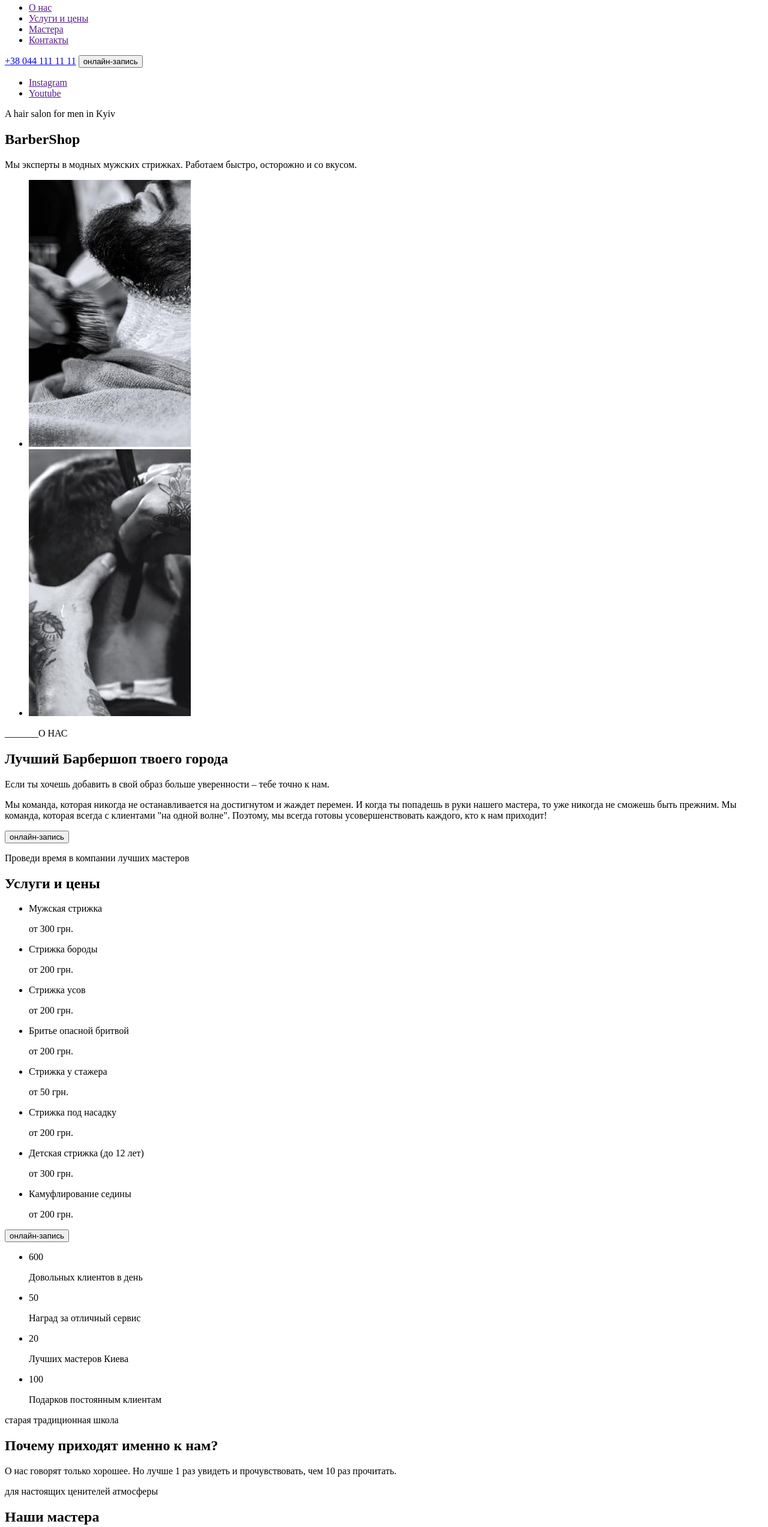
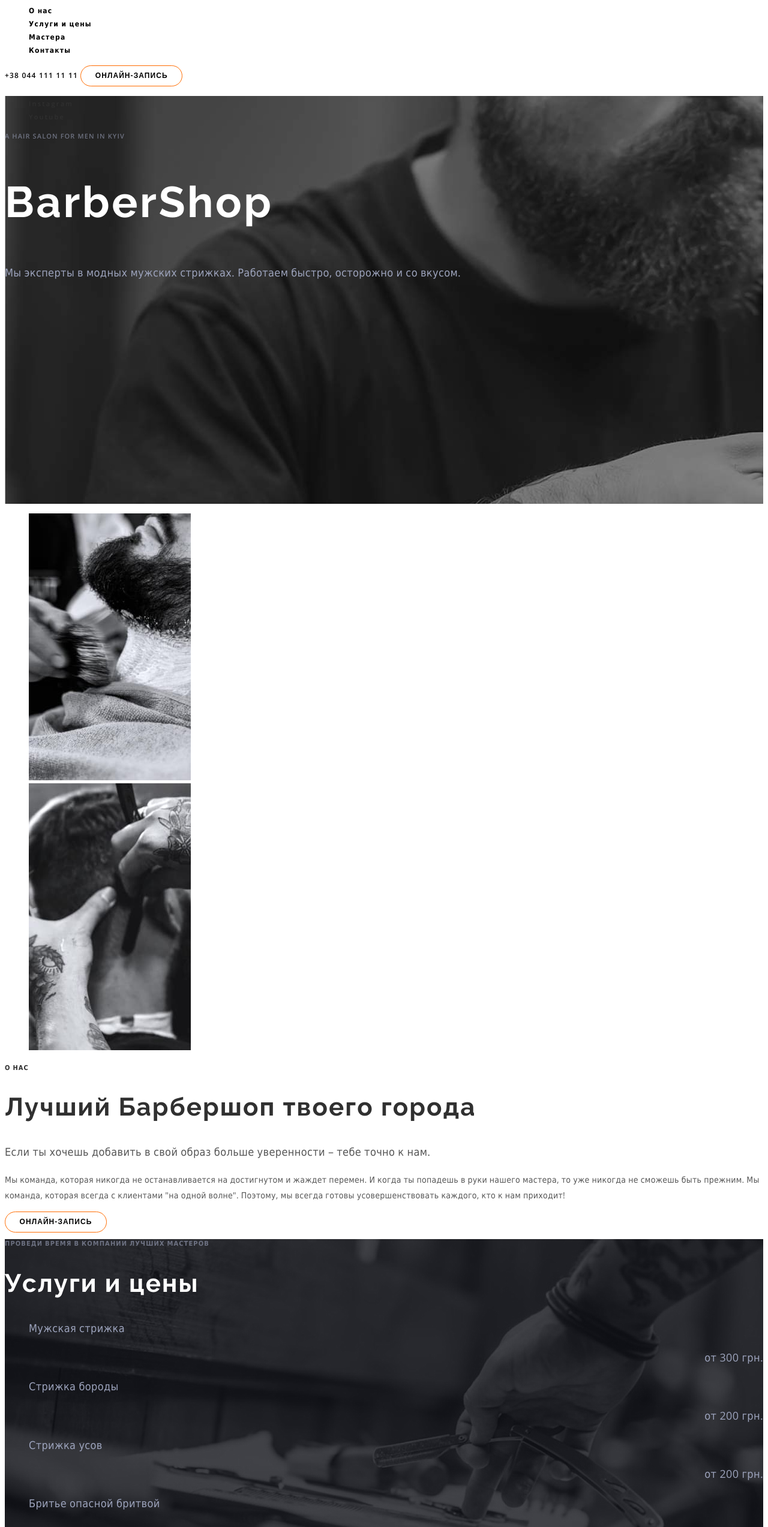
Before and after one commit to yanakhorolska/barber-shop, a plain HTML site: page index.html in a window 1280 px wide. Shown: the part 80-2626 px from the top of the page at 60% size. Drawn offline with nearby package versions, Linux system fonts and the light colour scheme.

Commit message:
added styles: fonts, colors, fons

```diff
--- /dev/null
+++ b/css/styles.css
@@ -0,0 +1,317 @@
+body {
+    font-family: 'Open Sans', 'Tahoma', sans-serif;
+    background-color: #fff;
+    color: #fff;
+}
+/* font-family: 'Raleway', sans-serif; */
+:root {
+    --brand-color: #FF6C00;
+    --blue-text-color: #9DA4BD;
+    --dark-text-color: #303030;
+    --paragraf-color: #555555;
+    --bg-color: #F7F7F7;
+}
+.button {
+    border: 1px solid #FF6C00;
+    border-radius: 25px;
+    background-color: transparent;
+    cursor: pointer;
+    height: 35px;
+    width: 170px;
+    font-weight: 600;
+    font-size: 12px;
+    line-height: 1.3;
+    letter-spacing: 0.09em;
+    text-transform: uppercase;
+    color: #000;
+}
+/* header */
+.header-list .header-item {
+    list-style: none;
+}
+.header-list .header-list-link {
+    text-decoration: none;
+    color: #000;
+    font-weight: 600;
+    font-size: 12px;
+    line-height: 1.3;
+    letter-spacing: 0.1em;
+}
+.header-list .header-list-link:hover {
+    color: var(--brand-color);
+}
+.header .header-phone {
+    font-weight: 600;
+    font-size: 12px;
+    line-height: 1.3;
+    letter-spacing: 0.1em;
+    text-transform: uppercase;
+    color: #000;
+    text-decoration: none;
+}
+/* hero */
+.hero {
+    background: url(../img/Sliderimg3.jpg);
+    height: 680px;
+}
+.hero .hero-over-title {
+    font-weight: 600;
+    font-size: 11px;
+    line-height: 1.36;
+    letter-spacing: 0.1em;
+    text-transform: uppercase;
+    color: rgba(157, 164, 189, 0.6);
+}
+.hero .hero-title {
+    font-family: 'Raleway';
+    font-size: 72px;
+    line-height: 1.18;
+    letter-spacing: 0.05em;
+}
+.hero .hero-descr {
+    font-size: 18px;
+    line-height: 1.7;
+    letter-spacing: 0.02em;
+    color: var(--blue-text-color);
+}
+.hero .hero-item-link {
+    text-decoration: none;
+    font-weight: 600;
+    font-size: 11px;
+    line-height: 1.36;
+    letter-spacing: 0.2em;
+    color: var(--dark-text-color);
+}
+.hero .hero-item {
+    list-style: none;
+}
+.hero .hero-item-link:hover {
+    color: var(--brand-color);
+}
+/* about */
+.about .about-over-title {
+    font-weight: 600;
+    font-size: 11px;
+    line-height: 15px;
+    letter-spacing: 0.1em;
+    text-transform: uppercase;
+    color: var(--dark-text-color);
+}
+.about .about-title {
+    font-family: 'Raleway';
+    font-size: 42px;
+    line-height: 1.16;
+    letter-spacing: 0.05em;
+    color: var(--dark-text-color);
+}
+.about .about-first-descr {
+    font-size: 18px;
+    line-height: 1.7;
+    letter-spacing: 0.02em;
+    color: var(--paragraf-color);
+}
+.about .about-second-descr {
+    font-size: 14px;
+    line-height: 1.85;
+    letter-spacing: 0.02em;
+    color: var(--paragraf-color);
+}
+/* price */
+.price {
+    background: url(../img/Group6.jpg);
+}
+.price .price-over-title {
+    font-weight: 600;
+    font-size: 11px;
+    line-height: 1.36;
+    letter-spacing: 0.1em;
+    text-transform: uppercase;
+    color: rgba(157, 164, 189, 0.6);
+}
+.price .price-title {
+    font-family: 'Raleway';
+    font-size: 42px;
+    line-height: 1.16;
+    letter-spacing: 0.05em;
+}
+.price .price-service {
+    font-size: 18px;
+    line-height: 1.7;
+    letter-spacing: 0.02em;
+    color: var(--blue-text-color);
+}
+.price .price-sum {
+    font-size: 18px;
+    line-height: 1.7;
+    letter-spacing: 0.02em;
+    color: var(--blue-text-color);
+    text-align: right;
+}
+.price .price-item {
+    list-style: none;
+}
+/* benefits */
+.benefits .benefits-item {
+    list-style: none;
+}
+.benefits .benefits-span {
+    font-weight: 700;
+    font-size: 42px;
+    line-height: 1.36;
+    text-align: center;
+    letter-spacing: 0.05em;
+    color: var(--dark-text-color);
+}
+.benefits .benefits-over-title {
+    font-weight: 600;
+    font-size: 11px;
+    line-height: 1.36;
+    letter-spacing: 0.1em;
+    text-transform: uppercase;
+    color: var(--dark-text-color);
+}
+.benefits .benefits-descr {
+    font-weight: 600;
+    font-size: 11px;
+    line-height: 1.36;
+    text-align: center;
+    color: var(--dark-text-color);
+}
+.benefits .benefits-title {
+    font-family: 'Raleway';
+    font-size: 42px;
+    line-height: 1.16;
+    letter-spacing: 0.05em;
+    color: var(--dark-text-color);
+}
+.benefits .benefits-text {
+    font-size: 18px;
+    line-height: 1.7;
+    letter-spacing: 0.02em;
+    color: var(--paragraf-color);
+}
+/* masters */
+.masters {
+    background-color: var(--bg-color);
+}
+.masters .masters-over-title {
+    font-weight: 600;
+    font-size: 11px;
+    line-height: 1.36;
+    letter-spacing: 0.1em;
+    text-transform: uppercase;
+    color: var(--dark-text-color);
+}
+.masters .masters-title {
+    font-family: 'Raleway';
+    font-size: 42px;
+    line-height: 1.17;
+    letter-spacing: 0.05em;
+    color: var(--dark-text-color);
+}
+.masters .masters-name {
+    font-weight: 400;
+    font-size: 18px;
+    line-height: 1.39;
+    text-align: center;
+    letter-spacing: 0.02em;
+    color: var(--dark-text-color);
+}
+.masters .masters-profession {
+    font-size: 14px;
+    line-height: 1.36;
+    text-align: center;
+    letter-spacing: 0.02em;
+    color: var(--brand-color);
+}
+/* gallery */
+.gallery .gallery-title {
+    visibility: hidden;
+}
+.gallery .gallery-descr {
+    font-weight: 600;
+    font-size: 11px;
+    line-height: 1.36;
+    letter-spacing: 0.1em;
+    text-transform: uppercase;
+    color: var(--dark-text-color);
+}
+/* contacts */
+.contacts {
+    background: url(../img/contacts-bg.jpg);
+}
+.contacts .contacts-item {
+    list-style: none;
+}
+.contacts .contacts-title {
+    font-family: 'Raleway';
+    font-size: 42px;
+    line-height: 1.36;
+    letter-spacing: 0.05em;
+}
+.contacts .contacts-link {
+    position: relative;
+    font-size: 18px;
+    line-height: 1.7;
+    font-style: normal;
+    letter-spacing: 0.02em;
+    text-decoration: none;
+    color: var(--blue-text-color);
+}
+.first-icon::before {
+    content: url('../img/location.png');
+    position: absolute;
+    left: -35px;
+    top: 5px;
+}
+.second-icon::before {
+    content: url('../img/Shape.png');
+    position: absolute;
+    left: -35px;
+    top: 3px;
+}
+.third-icon::before {
+    content: url('../img/mail.png');
+    position: absolute;
+    left: -35px;
+}
+.contacts .contacts-work {
+    font-weight: 600;
+    font-size: 11px;
+    line-height: 1.36;
+    letter-spacing: 0.1em;
+    text-transform: uppercase;
+}
+.contacts .contacts-time {
+    font-size: 18px;
+    line-height: 1.7;
+    letter-spacing: 0.02em;
+    color: var(--blue-text-color);
+}
+.contacts .contacts-work::before {
+    content: '';
+    display: inline-block;
+    vertical-align: middle;
+    box-sizing: border-box;
+    width: 60px;
+    height: 2px;
+    background-color: rgba(157, 164, 189, 0.4);
+}
+.footer .footer-copyright {
+    font-weight: 600;
+    font-size: 11px;
+    line-height: 1.36;
+    letter-spacing: 0.2em;
+    color: var(--blue-text-color);
+}
+.footer .footer-link {
+    font-weight: 600;
+    font-size: 11px;
+    line-height: 1.36;
+    letter-spacing: 0.2em;
+    color: var(--dark-text-color);
+    text-decoration: none;
+}
+.footer .footer-item {
+    list-style: none;
+}
--- a/index.html
+++ b/index.html
@@ -4,167 +4,172 @@
     <meta charset="UTF-8">
     <meta http-equiv="X-UA-Compatible" content="IE=edge">
     <meta name="viewport" content="width=device-width, initial-scale=1.0">
+    <link rel="preconnect" href="https://fonts.googleapis.com">
+    <link rel="preconnect" href="https://fonts.gstatic.com" crossorigin>
+    <link href="https://fonts.googleapis.com/css2?family=Open+Sans:wght@400;500;600;700&family=Raleway:wght@500;700&display=swap" rel="stylesheet">
+    <link rel="stylesheet" href="./css/styles.css">
     <title>Barbershop</title>
+
 </head>
 <body>
-    <header>
-        <a href="">
+    <header class="header">
+        <a class="header-logo" href="">
             <img src="img/logo.svg" alt="logo">
         </a>
-        <nav>
-            <ul>
-                <li><a href="">О нас</a></li>
-                <li><a href="">Услуги и цены</a></li>
-                <li><a href="">Мастера</a></li>
-                <li><a href="">Контакты</a></li>
+        <nav class="header-nav">
+            <ul class="header-list">
+                <li class="header-item"><a class="header-list-link" href="#about">О нас</a></li>
+                <li class="header-item"><a class="header-list-link" href="#price">Услуги и цены</a></li>
+                <li class="header-item"><a class="header-list-link" href="#masters">Мастера</a></li>
+                <li class="header-item"><a class="header-list-link" href="#contacts">Контакты</a></li>
             </ul>
         </nav>
-        <a href="tel:+380441111111">+38 044 111 11 11</a>
-        <button type="button">онлайн-запись</button>
+        <a class="header-phone" href="tel:+380441111111">+38 044 111 11 11</a>
+        <button class="button" type="button">онлайн-запись</button>
     </header>
-    <main>
-       <section>
-            <ul>
-                <li><a href="" target="_blank" rel="noopener noreferrer nofollow">Instagram</a></li>
-                <li><a href="" target="_blank" rel="noopener noreferrer nofollow">Youtube</a></li>
+    <main class="main">
+       <section class="hero">
+            <ul class="hero-list">
+                <li class="hero-item"><a class="hero-item-link" href="" target="_blank" rel="noopener noreferrer nofollow">Instagram</a></li>
+                <li class="hero-item"><a class="hero-item-link" href="" target="_blank" rel="noopener noreferrer nofollow">Youtube</a></li>
             </ul>
-            <p lang="en">A hair salon for men in Kyiv</p>
-            <h1 lang="en">BarberShop</h1>
-            <p>Мы эксперты в модных мужских стрижках.
+            <p class="hero-over-title" lang="en">A hair salon for men in Kyiv</p>
+            <h1 class="hero-title" lang="en">BarberShop</h1>
+            <p class="hero-descr">Мы эксперты в модных мужских стрижках.
                 Работаем быстро, осторожно и со вкусом.
             </p>
        </section>
-       <section>
-           <ul>
-               <li><img src="img/img11.jpg" alt="first-man"></li>
-               <li><img src="img/img22.jpg" alt="second-man"></li>
+       <section id="about" class="about">
+           <ul class="about-list">
+               <li class="about-item"><img src="img/img11.jpg" alt="first-man"></li>
+               <li class="about-item"><img src="img/img22.jpg" alt="second-man"></li>
            </ul>
-           <p>_______О НАС</p>
-           <h2>Лучший Барбершоп
+           <p class="about-over-title">О НАС</p>
+           <h2 class="about-title">Лучший Барбершоп
         твоего города</h2>
-        <p>Если ты хочешь добавить в свой образ больше уверенности – тебе точно к нам.</p>
-        <p>Мы команда, которая никогда не останавливается на достигнутом
+        <p class="about-first-descr">Если ты хочешь добавить в свой образ больше уверенности – тебе точно к нам.</p>
+        <p class="about-second-descr">Мы команда, которая никогда не останавливается на достигнутом
         и жаждет перемен. И когда ты попадешь в руки нашего мастера,
         то уже никогда не сможешь быть прежним. Мы команда, которая всегда с клиентами "на одной волне". Поэтому, мы всегда
         готовы усовершенствовать каждого, кто к нам приходит!</p>
-        <button type="button">онлайн-запись</button>
+        <button class="button" type="button">онлайн-запись</button>
        </section>
-       <section>
-           <p>Проведи время в компании лучших мастеров</p>
-           <h2>Услуги и цены</h2>
-           <ul>
-               <li>
-                   <p>Мужская стрижка</p>
-                    <p>от 300 грн.</p>
+       <section id="price" class="price">
+           <p class="price-over-title">Проведи время в компании лучших мастеров</p>
+           <h2 class="price-title">Услуги и цены</h2>
+           <ul class="price-list-first">
+               <li class="price-item">
+                   <p class="price-service">Мужская стрижка</p>
+                    <p class="price-sum">от 300 грн.</p>
                 </li>
-            <li>
-                <p>Стрижка бороды</p>
-                <p>от 200 грн.</p>
+            <li class="price-item">
+                <p class="price-service">Стрижка бороды</p>
+                <p class="price-sum">от 200 грн.</p>
             </li>
-            <li>
-                <p>Стрижка усов</p>
-                <p>от 200 грн.</p>
+            <li class="price-item">
+                <p class="price-service">Стрижка усов</p>
+                <p class="price-sum">от 200 грн.</p>
             </li>
-            <li>
-                <p>Бритье опасной бритвой</p>
-                <p>от 200 грн.</p>
+            <li class="price-item">
+                <p class="price-service">Бритье опасной бритвой</p>
+                <p class="price-sum">от 200 грн.</p>
             </li>
            </ul>
-           <ul>
-            <li>
-                <p>Cтрижка у стажера</p>
-                <p>от 50 грн.</p>
+           <ul class="price-list-second">
+            <li class="price-item">
+                <p class="price-service">Cтрижка у стажера</p>
+                <p class="price-sum">от 50 грн.</p>
             </li>
-            <li>
-                <p>Стрижка под насадку</p>
-                <p>от 200 грн.</p>
+            <li class="price-item">
+                <p class="price-service">Стрижка под насадку</p>
+                <p class="price-sum">от 200 грн.</p>
             </li>
-            <li>
-                <p>Детская стрижка (до 12 лет)</p>
-                <p>от 300 грн.</p>
+            <li class="price-item">
+                <p class="price-service">Детская стрижка (до 12 лет)</p>
+                <p class="price-sum">от 300 грн.</p>
             </li>
-            <li>
-                <p>Камуфлирование седины</p>
-                <p>от 200 грн.</p>
+            <li class="price-item">
+                <p class="price-service">Камуфлирование седины</p>
+                <p class="price-sum">от 200 грн.</p>
             </li>
            </ul>
-        <button type="button">онлайн-запись</button>
+        <button class="button" type="button">онлайн-запись</button>
        </section>
-       <section>
-           <ul>
-               <li>
-                   <span>600</span>
-                   <p>Довольных клиентов в день</p>
+       <section class="benefits">
+           <ul class="benefits-list">
+               <li class="benefits-item">
+                   <span class="benefits-span">600</span>
+                   <p class="benefits-descr">Довольных клиентов в день</p>
                </li>
-               <li>
-                   <span>50</span>
-                   <p>Наград за отличный сервис</p>
+               <li class="benefits-item">
+                   <span class="benefits-span">50</span>
+                   <p class="benefits-descr">Наград за отличный сервис</p>
                </li>
-               <li>
-                   <span>20</span>
-                   <p>Лучших мастеров Киева</p>
+               <li class="benefits-item">
+                   <span class="benefits-span">20</span>
+                   <p class="benefits-descr">Лучших мастеров Киева</p>
                </li>
-               <li>
-                   <span>100</span>
-                   <p>Подарков постоянным клиентам</p>
+               <li class="benefits-item">
+                   <span class="benefits-span">100</span>
+                   <p class="benefits-descr">Подарков постоянным клиентам</p>
                </li>
            </ul>
-           <p>старая традиционная школа</p>
-           <h2>Почему приходят именно к нам?</h2>
-           <p>О нас говорят только хорошее. Но лучше 1 раз увидеть и прочувствовать, чем 10 раз прочитать.</p>
+           <p class="benefits-over-title">старая традиционная школа</p>
+           <h2 class="benefits-title">Почему приходят именно к нам?</h2>
+           <p class="benefits-text">О нас говорят только хорошее. Но лучше 1 раз увидеть и прочувствовать, чем 10 раз прочитать.</p>
        </section>
-       <section>
-           <p>для настоящих ценителей атмосферы</p>
-           <h2>Наши мастера</h2>
-           <ul>
-            <li>
+       <section id="masters" class="masters">
+           <p class="masters-over-title">для настоящих ценителей атмосферы</p>
+           <h2 class="masters-title">Наши мастера</h2>
+           <ul class="masters-list">
+            <li class="masters-item">
                 <img src="img/one.jpg" alt="one" width="370" height="346">
-                <h3 lang="en">John Smith</h3>
-                <p lang="en">Extreme Barber</p>
+                <h3 class="masters-name" lang="en">John Smith</h3>
+                <p class="masters-profession" lang="en">Extreme Barber</p>
             </li>
-            <li>
+            <li class="masters-item">
                 <img src="img/two.jpg" alt="two" width="370" height="346">
-                <h3 lang="en">Michele Doe</h3>
-                <p lang="en">Extreme Barber</p>
+                <h3 class="masters-name" lang="en">Michele Doe</h3>
+                <p class="masters-profession" lang="en">Extreme Barber</p>
             </li>
-            <li>
+            <li class="masters-item">
                 <img src="img/three.jpg" alt="three" width="370" height="346">
-                <h3 lang="en">Alan Black</h3>
-                <p lang="en">Extreme Barber</p>
+                <h3 class="masters-name" lang="en">Alan Black</h3>
+                <p class="masters-profession" lang="en">Extreme Barber</p>
             </li>
            </ul>
        </section>
-       <section>
-           <h2>Фотогалерея</h2>
-           <p>На латинском языке “барба” означает “борода”</p>
-           <ul>
-               <li><img src="img/foto1.jpg" alt="foto1" width="270" height="360"></li>
-               <li><img src="img/foto2.jpg" alt="foto2" width="270" height="360"></li>
-               <li><img src="img/foto3.jpg" alt="foto3" width="270" height="360"></li>
-               <li><img src="img/foto4.jpg" alt="foto4" width="270" height="360"></li>
+       <section class="gallery">
+           <h2 class="gallery-title">Фотогалерея</h2>
+           <p class="gallery-descr">На латинском языке “барба” означает “борода”</p>
+           <ul class="gallery-list">
+               <li class="gallery-item"><img src="img/foto1.jpg" alt="foto1" width="270" height="360"></li>
+               <li class="gallery-item"><img src="img/foto2.jpg" alt="foto2" width="270" height="360"></li>
+               <li class="gallery-item"><img src="img/foto3.jpg" alt="foto3" width="270" height="360"></li>
+               <li class="gallery-item"><img src="img/foto4.jpg" alt="foto4" width="270" height="360"></li>
            </ul>
        </section>
        <section>
            <h2>Онлайн-запись</h2>
        </section>
-       <section>
-           <h2>Контакты</h2>
-           <address>
-               <ul>
-                   <li><a href="https://goo.gl/maps/WKvZZZspMMPL3MXc8" target="_blank" rel="noopener nofollow norefferer">ул. Васильковская, 7А Киев, 08132</a></li>
-                   <li><a href="tel:+380441111111">+38 044 111 11 11</a></li>
-                   <li><a href="mailto:barbershop@email.com">barbershop@email.com</a></li>
+       <section id="contacts" class="contacts">
+           <h2 class="contacts-title">Контакты</h2>
+           <address class="contacts-address">
+               <ul class="contacts-list">
+                   <li class="contacts-item"><a class="contacts-link first-icon" href="https://goo.gl/maps/WKvZZZspMMPL3MXc8" target="_blank" rel="noopener nofollow norefferer">ул. Васильковская, 7А Киев, 08132</a></li>
+                   <li class="contacts-item"><a class="contacts-link second-icon" href="tel:+380441111111">+38 044 111 11 11</a></li>
+                   <li class="contacts-item"><a class="contacts-link third-icon" href="mailto:barbershop@email.com">barbershop@email.com</a></li>
                </ul>
            </address>
-           <p>время работы</p>
-           <p>Ежедневно с 9:00 до 22:00</p>
+           <p class="contacts-work">время работы</p>
+           <p class="contacts-time">Ежедневно с 9:00 до 22:00</p>
        </section>
     </main>
-    <footer>
-        <p>&#169; Copyright 2020</p>
-        <ul>
-            <li><a href="" rel="noopener nofollow norefferer">Instagram</a></li>
-            <li><a href="" rel="noopener nofollow norefferer">Youtube</a></li>
+    <footer class="footer">
+        <p class="footer-copyright">&#169; Copyright 2020</p>
+        <ul class="footer-list">
+            <li class="footer-item"><a class="footer-link" href="" rel="noopener nofollow norefferer">Instagram</a></li>
+            <li class="footer-item"><a class="footer-link" href="" rel="noopener nofollow norefferer">Youtube</a></li>
         </ul>
     </footer>
 </body>
```
Also changed, not shown: img/Group6.jpg (added), img/Shape.png (added), img/Sliderimg3.jpg (added), img/contacts-bg.jpg (added), img/location.png (added), img/mail.png (added).
